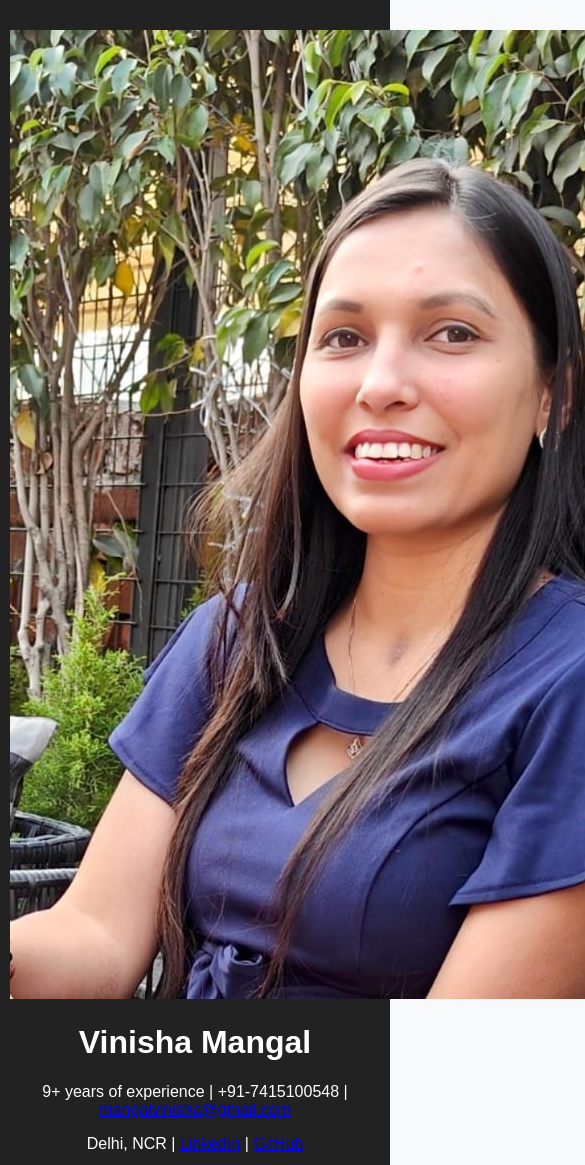
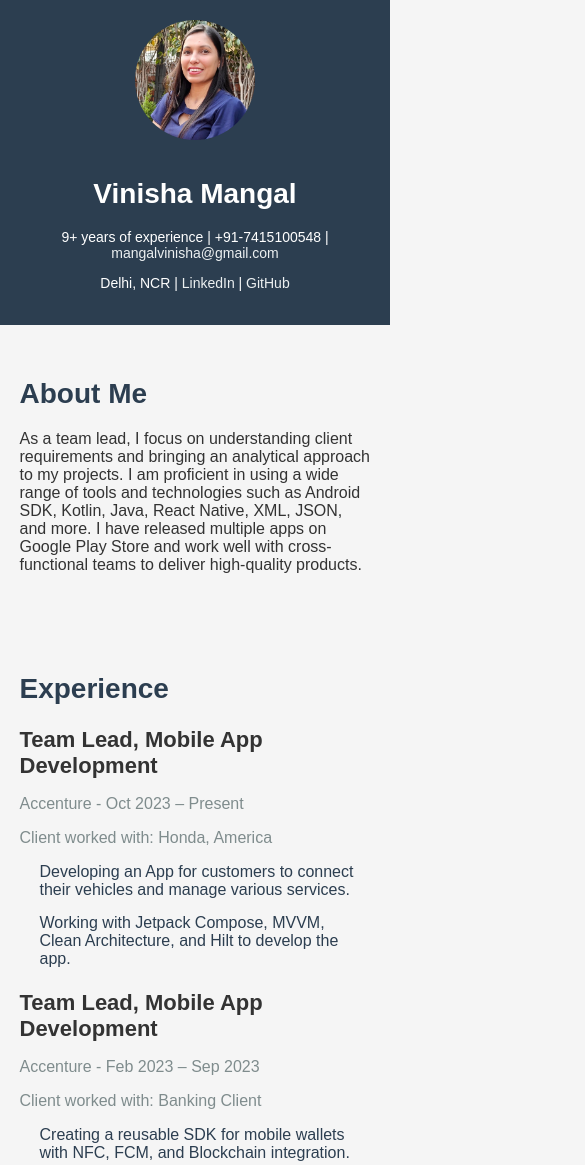
Before and after one commit to mangalvinisha/about-me, a plain HTML site: page index.html in a window 390 px wide. Shown: the top 1165 px of the page, 585 px wide, since content can reach past the window. Drawn offline with Linux system fonts and the light colour scheme.

Commit message:
Update style.css

```diff
--- a/style.css
+++ b/style.css
@@ -1,27 +1,131 @@
+/* General Styles */
 body {
     font-family: Arial, sans-serif;
     margin: 0;
-  background: #f8f9fa;
+    padding: 0;
+    background-color: #f5f5f5;
     color: #333;
 }
 
+/* Header */
 header {
-  background: #222;
+    background-color: #2c3e50;
     color: white;
+    padding: 20px 0;
     text-align: center;
-  padding: 30px 10px;
+}
+
+header .container {
+    display: flex;
+    justify-content: center;
+    align-items: center;
+    flex-direction: column;
+}
+
+header .profile-info {
+    text-align: center;
+}
+
+header img.profile-img {
+    width: 120px;
+    height: 120px;
+    border-radius: 50%;
+    object-fit: cover;
+    margin-bottom: 15px;
+}
+
+header h1 {
+    font-size: 32px;
+}
+
+header p {
+    font-size: 16px;
+}
+
+header a {
+    color: #ecf0f1;
+    text-decoration: none;
+}
+
+/* Section Styles */
+section {
+    padding: 40px 0;
+}
+
+.container {
+    width: 80%;
+    margin: 0 auto;
+}
+
+h2 {
+    font-size: 28px;
+    color: #2c3e50;
+    margin-bottom: 20px;
+}
+
+ul {
+    list-style: none;
+    padding: 0;
+}
+
+ul li {
+    margin-bottom: 15px;
+}
+
+ul li h3 {
+    font-size: 22px;
+    margin-bottom: 5px;
+}
+
+ul li p {
+    font-size: 16px;
+    color: #7f8c8d;
+}
+
+ul li ul {
+    margin-left: 20px;
+}
+
+ul li ul li {
+    font-size: 16px;
+    color: #2c3e50;
+}
+
+/* Button Styles */
+.download-btn {
+    display: inline-block;
+    padding: 10px 20px;
+    background-color: #2980b9;
+    color: white;
+    text-decoration: none;
+    border-radius: 5px;
+    font-size: 16px;
+    transition: background-color 0.3s;
+}
+
+.download-btn:hover {
+    background-color: #3498db;
+}
+
+/* Responsive Styles */
+@media screen and (max-width: 768px) {
+    header h1 {
+        font-size: 28px;
+    }
+
+    header p {
+        font-size: 14px;
     }
 
     section {
-  margin: 20px;
-  padding: 20px;
-  background: white;
-  border-radius: 8px;
+        padding: 30px 0;
     }
 
-footer {
-  text-align: center;
-  padding: 10px;
-  background: #222;
-  color: white;
+    .container {
+        width: 90%;
     }
+
+    .download-btn {
+        padding: 12px 24px;
+    }
+}
```
Lines whose indentation alone changed are shown as unchanged.
